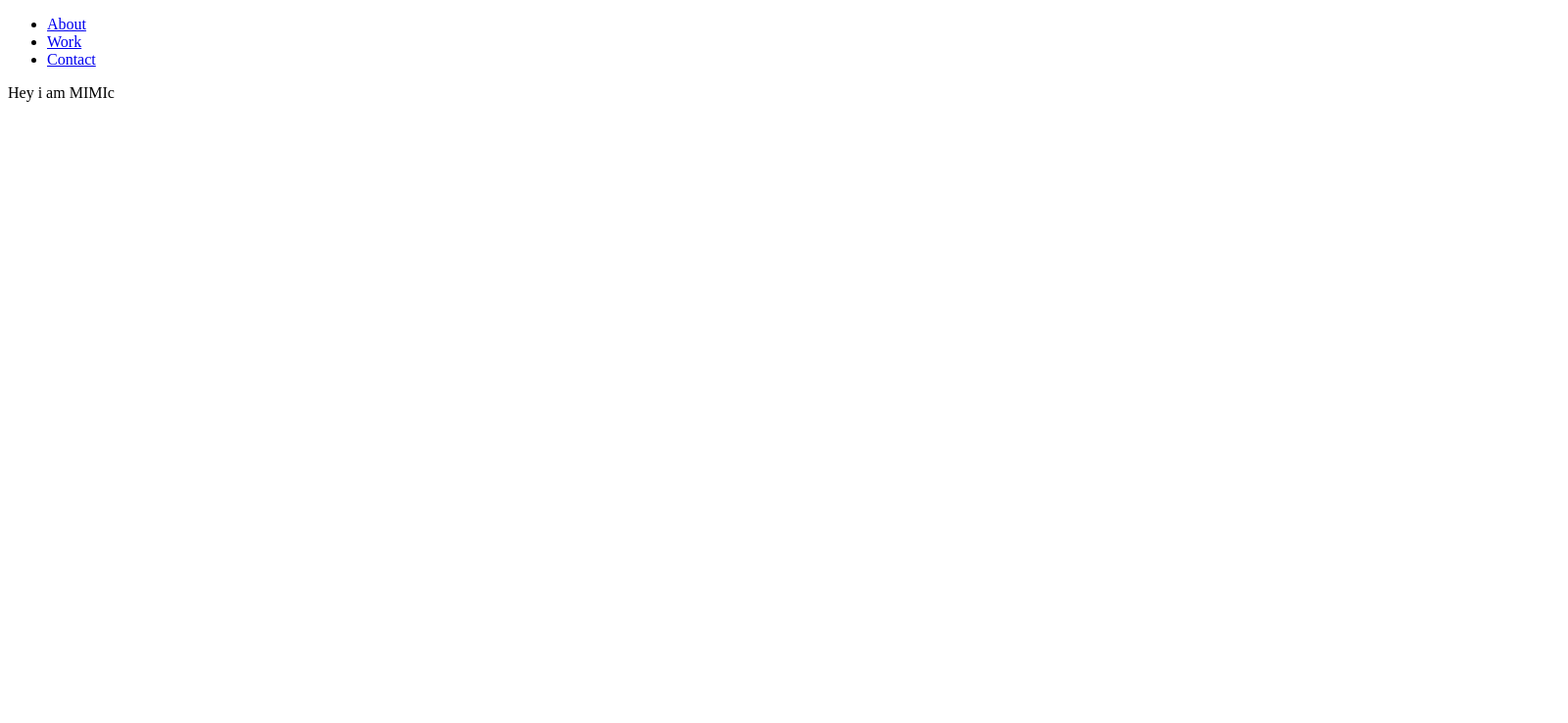
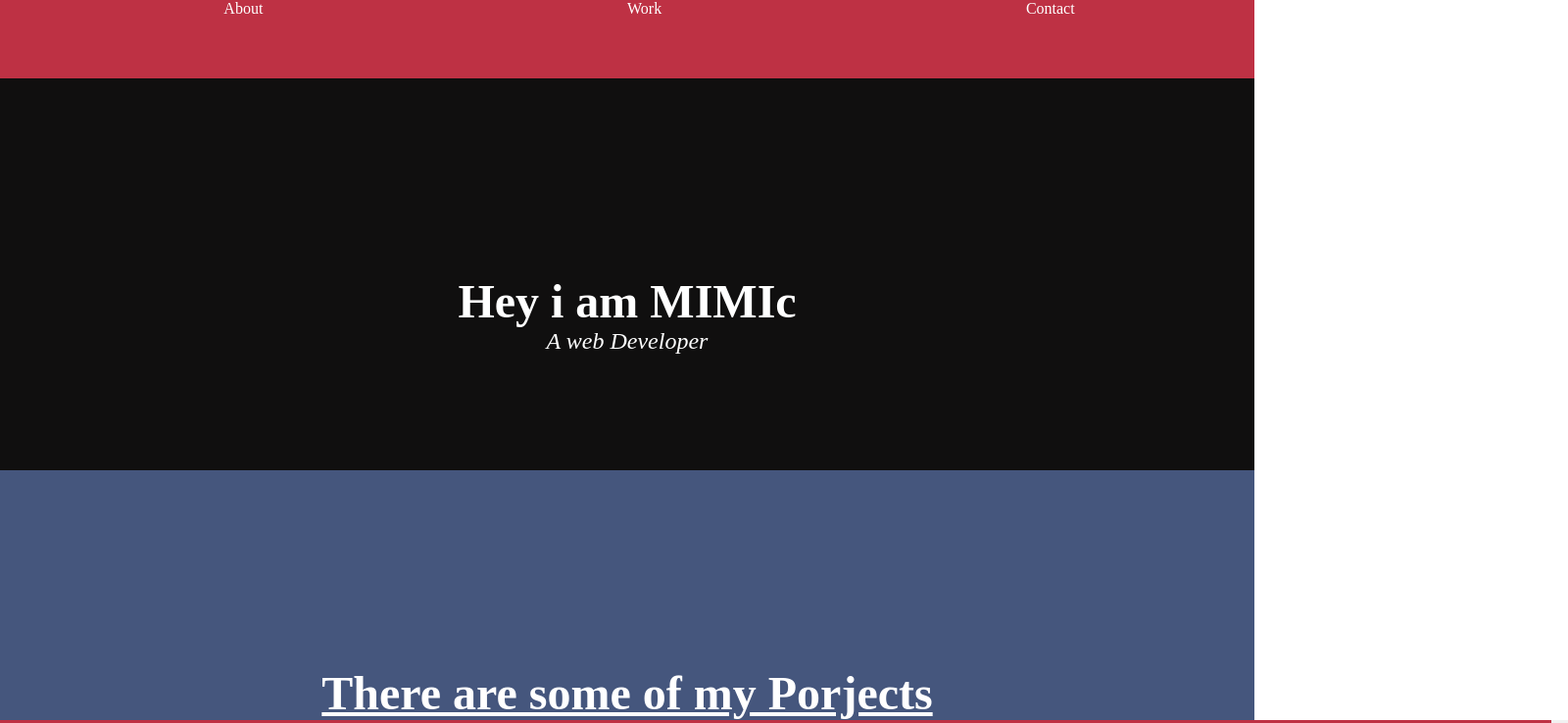
Before and after one commit to kolozjnr/portfolio, a plain HTML site: page index.html in a window 1280 px wide. Shown: the top 738 px of the page at 98% size, 1600 px wide, since content can reach past the window. Drawn offline with Linux system fonts and the light colour scheme.

Commit message:
initila commit

```diff
--- a/index.html
+++ b/index.html
@@ -5,14 +5,15 @@
     <meta http-equiv="X-UA-Compatible" content="IE=edge">
     <meta name="viewport" content="width=device-width, initial-scale=1.0">
     <title>Document</title>
+    <link rel="stylesheet" href="style.css">
 </head>
 <body>
     <header>
         <div class="menu">
-            <ul>
-                <li><a href="#">About</a></li>
-                <li><a href="#">Work</a></li>
-                <li><a href="#">Contact</a></li>
+            <ul class="menus" style="display: flex;">
+                <li ><a class="item" href="#">About</a></li>
+                <li ><a class="item" href="#">Work</a></li>
+                <li ><a class="item"href="#">Contact</a></li>
             </ul>
         </div>
     </header>
@@ -20,7 +21,24 @@
         <p>
             Hey i am MIMIc
         </p>
+        <em>A web Developer</em>
     </div>
-
+    <section class="projects">
+        <p><u>There are some of my Porjects</u></p>
+        <div class="project">
+            <div class="first"><img src="download (1).png" alt=""></div>
+            <div class="second"></div>
+            <div class="third"></div>
+        </div>
+        <div class="project2">
+            <div class="fourth"><img src="download (2).png" alt=""></div>
+            <div class="five"></div>
+            <div class="six"></div>
+        </div>
+    </section>
+    <section class="work">
+        <h2>Lets work Together</h2>
+        <h5>how do you take your copy?</h5>
+    </section>
 </body>
 </html>
--- a/style.css
+++ b/style.css
@@ -0,0 +1,51 @@
+*{
+    margin: 0 auto;
+}
+body{
+
+}
+header{
+    background-color: #BE3144;
+    margin-left: auto;
+    height: 80px;
+}
+.menus{
+    margin-left: auto;
+}
+li{
+    list-style: none;
+}
+.item{
+    display: flex;
+    font-size: 1rem;
+    color: #fff;
+    margin-left: 5px;
+    text-decoration: none;
+}
+.hero{
+    height: 400px;
+    background-color: rgb(16, 15, 15);
+    text-align: center;
+}
+p{
+    text-align: center;
+    color: #fff;
+    font-size: 3rem;
+    font-weight: 600;
+    padding-top: 200px;
+}
+em{
+    color: #fff;
+    font-size: 1.5rem;
+    text-align: center !important;
+    margin: 0 auto;
+}
+.projects{
+    background-color: #45567D;
+    height: 600px;
+}
+.work{
+    height: 500px;
+    background-color: rgb(30, 28, 28);
+    text-align: center;
+}
```
Also changed, not shown: download (1).png (added), download (2).png (added), download.png (added).
